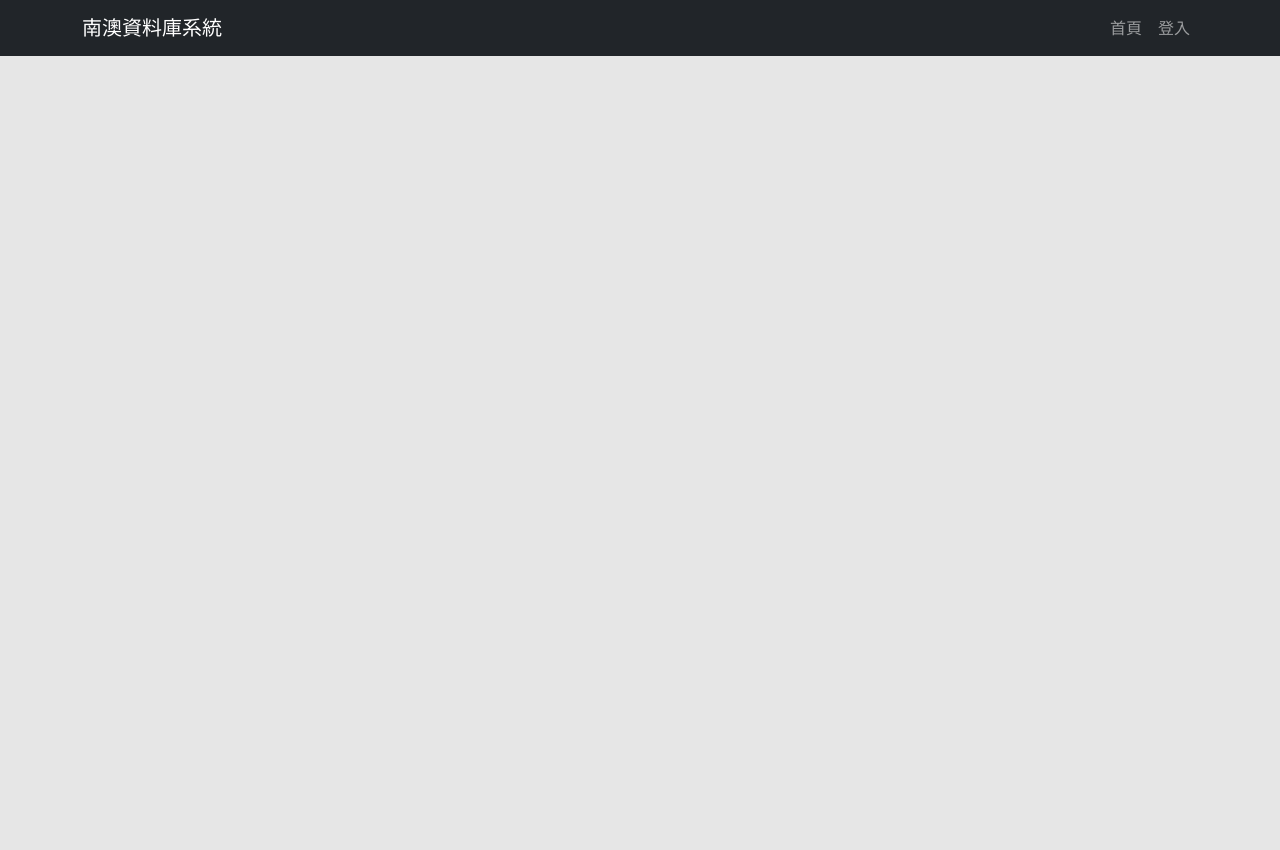
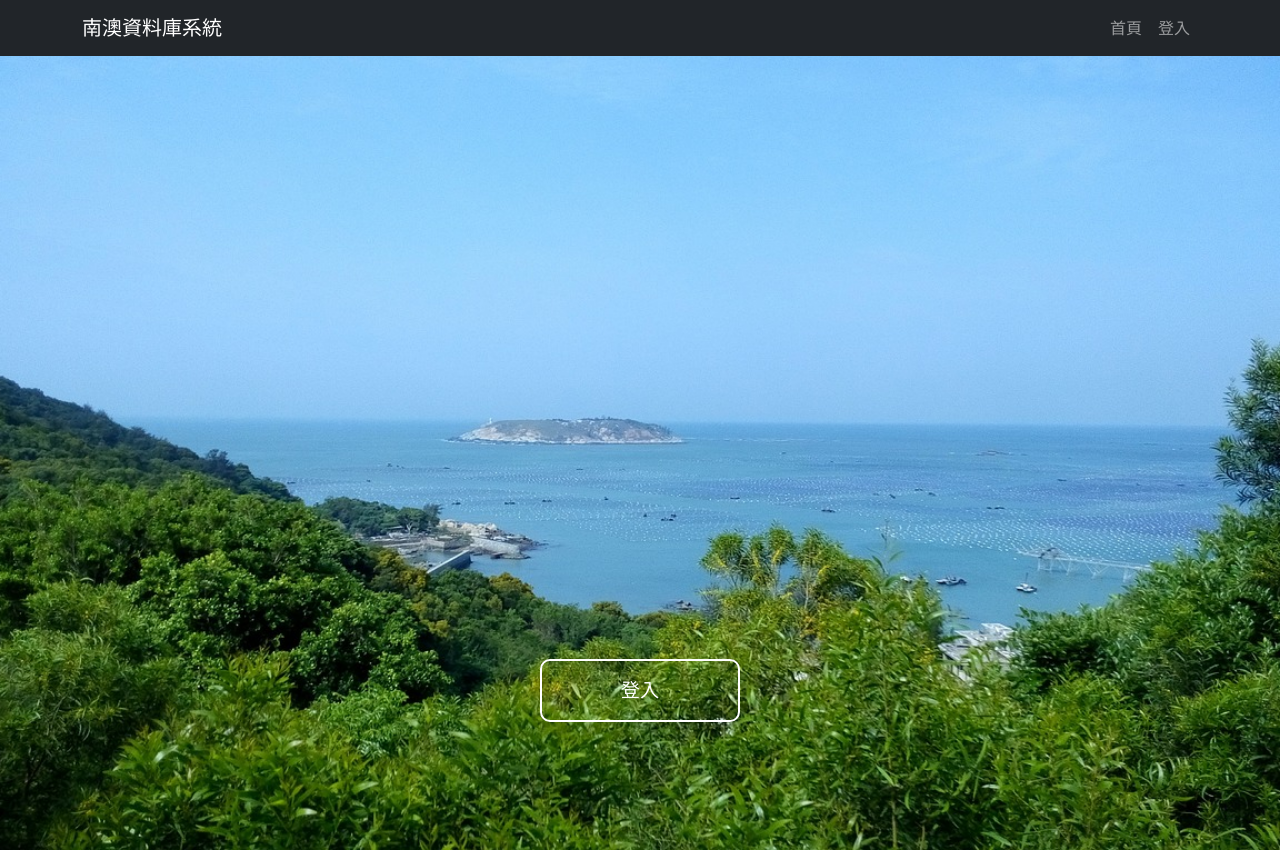
Before and after one commit to chou-ting-wei/NYCU_Service-Learning-Nanao, a React (Vite) app in the folder frontend/: page /home in a window 1280 px wide. Before the commit the page ends 800 px from the top, so only its background shows below. Built offline with nearby package versions, Linux system fonts and the light colour scheme.

Commit message:
add home

```diff
--- a/frontend/src/assets/Home.css
+++ b/frontend/src/assets/Home.css
@@ -1,12 +1,38 @@
-.home h1 {
-    font-size: 50px;
-    color: #333;
-    text-align: center;
-    margin-top: 50px;
+/* src/Home.css */
+.home {
+    background-image: url("/home_photo.jpg");
+    height: 100vh;
+    background-position: center;
+    background-repeat: no-repeat;
+    background-size: cover;
+    display: flex;
+    align-items: flex-end;
+    justify-content: center;
+    padding-bottom: 10%;
 }
 
-.home img {
-    width: 80%;
-    height: auto;
-    /* border-radius: 0%; */
+.login-button {
+    background: transparent; /* Make background transparent */
+    border: 2px solid white; /* Add white border */
+    border-radius: 10px;
+    color: white;
+    cursor: pointer;
+    font-size: 1.2em;
+    padding: 15px 60px; /* Increased padding for length */
+    min-width: 200px; /* Set a minimum width */
+    text-transform: uppercase;
+    transition: all 0.3s ease;
+    box-shadow: 0 8px 15px rgba(0, 0, 0, 0.1);
+    outline: none;
 }
+
+.login-button:hover {
+    background: rgba(255, 255, 255, 0.1); /* Slightly opaque background on hover */
+    box-shadow: 0 15px 20px rgba(0, 0, 0, 0.2);
+    transform: translateY(-3px);
+}
+
+.login-button:active {
+    box-shadow: 0 5px 10px rgba(0, 0, 0, 0.2);
+    transform: translateY(2px);
+}
--- a/frontend/src/assets/Home.tsx
+++ b/frontend/src/assets/Home.tsx
@@ -1,11 +1,13 @@
 import './Home.css'
+import React from 'react';
+import { Link } from 'react-router-dom';
 
 const Home = () => {
   return (
     <div className="home">
-        {/* <h1>Home Page</h1> */}
-        {/* <br /> */}
-        {/* <img src="/home_photo.jpg" alt="Home Photo" /> */}
+      <Link to="/login">
+        <button className="login-button">登入</button>
+      </Link>
     </div>
   );
 }
```
Also changed, not shown: frontend/public/home_photo.jpg.
